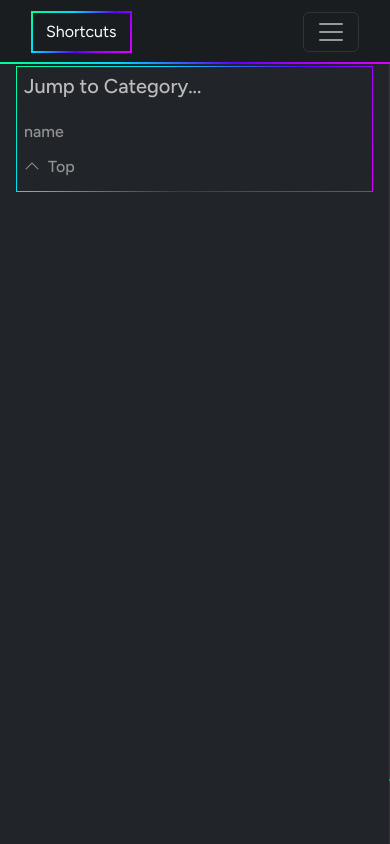
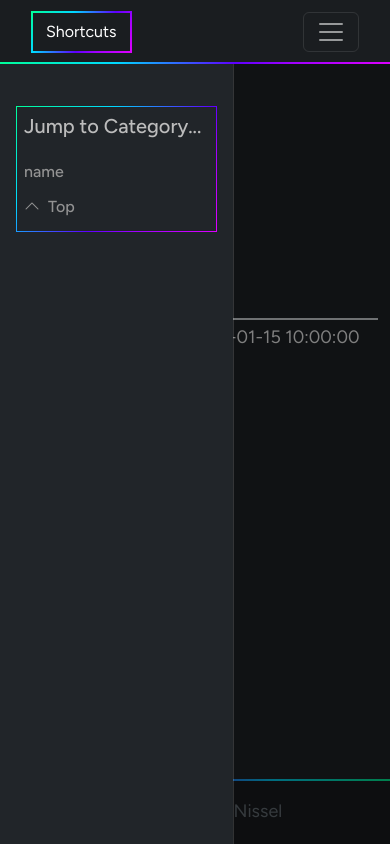
Before and after one commit to megannissel/website, a Flask app: template templates/recipe_book/recipe_index.html in a window 390 px wide, after a click on "Shortcuts". Run offline with Flask 3, Linux system fonts and the light colour scheme; the template is opened without the code that fills it: most values are stand-ins (such as "Sample title", 1, 10 or a date in 2020).

Commit message:
fix mobile sidebar display

```diff
--- a/static/css/custom.css
+++ b/static/css/custom.css
@@ -103,6 +103,12 @@ a.grey-link:hover {
   padding: 5px;
 }
 
+@media(max-width:575px) {
+  .sidebar-box {
+    margin-top:40px;
+  }
+}
+
 .sidebar-button {
   background: rgb(26, 29, 32);
   border: solid;
@@ -112,6 +118,10 @@ a.grey-link:hover {
 
 .sidebar-button:hover {
   background: rgb(33, 37, 41);
+}
+
+.sidebar-panel {
+  width:60% !important;
 }
 
 .ingredients-list li {
--- a/templates/recipe_book/recipe_index.html
+++ b/templates/recipe_book/recipe_index.html
@@ -9,9 +9,9 @@
   <div class="index-container">
     <div class="row justify-content-between">
 
-      <div class="col-sm-3 col-md-2 mt-5">
+      <div class="col-sm-3 col-md-2 order-last order-sm-first mt-5">
         <div class="sticky-top sidebar pe-3">
-          <div class="offcanvas-sm offcanvas-start" tabindex="-1" id="offcanvasResponsive" aria-labelledby="offcanvasResponsiveLabel">
+          <div class="offcanvas-sm offcanvas-start sidebar-panel" tabindex="-1" id="offcanvasResponsive" aria-labelledby="offcanvasResponsiveLabel">
             <div class="offcanvas-header">
               <button type="button" class="btn-close" data-bs-dismiss="offcanvas" data-bs-target="#offcanvasResponsive" aria-label="Close"></button>
             </div>
@@ -33,7 +33,7 @@
       <div class="col-md-5 col-sm-9 col-xs-12 mt-5">
         <h1 id="top">Recipes</h1>
         {% for category, recipes in recipe_dict.items() %}
-        <h5 id="cat_{{loop.index}}">{{category}}</h5></a>
+        <h5 id="cat_{{loop.index}}">{{category}}</h5>
         <ul>
           {% for r in recipes %}
           <li><a class="teal-link" href="{{url_for('recipe', recipe_name=r[1])}}">{{r[0]}}</a></li>
```
